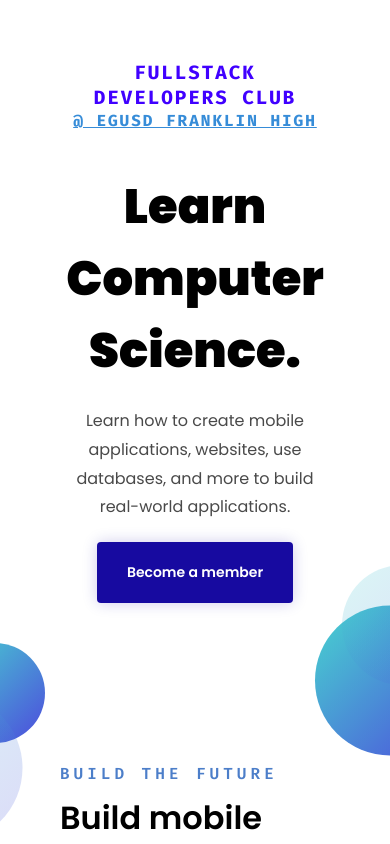
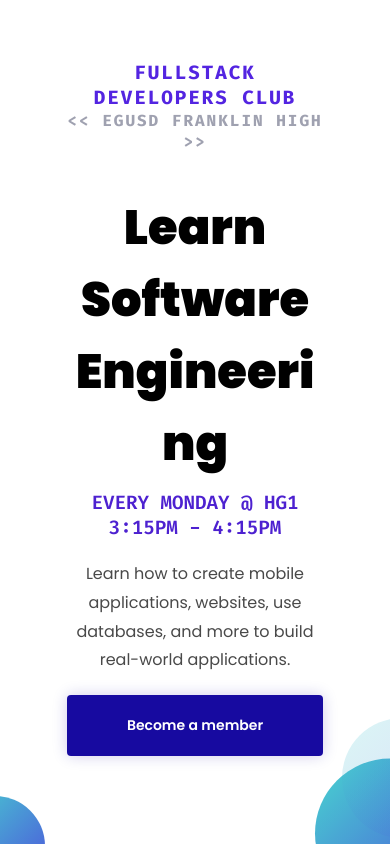
Before and after one commit to estebangarcia21/fullstack-developers-website, a Next.js app in the folder ui/: page / in a window 390 px wide. Shown: the top 844 px of the page. Built offline with nearby package versions, Linux system fonts and the light colour scheme.

Commit message:
Added responsive features for desktop on index

```diff
--- a/ui/pages/index.tsx
+++ b/ui/pages/index.tsx
@@ -5,6 +5,7 @@
 import Head from 'next/head';
 import Link from 'next/link';
 import styles from 'styles/Index.module.scss';
+import { MEETING_END_TIME, MEETING_START_TIME, MEETING_WEEK_DAY } from './join';
 
 export default function Home() {
   return (
@@ -17,11 +18,15 @@
         <ContentContainer>
           <h1 className={styles.clubName}>FULLSTACK DEVELOPERS CLUB</h1>
           <a href="https://frhs.egusd.net/" className={styles.schoolName}>
-            @ EGUSD Franklin High
+            {'<< EGUSD Franklin High >>'}
           </a>
 
           <header className={styles.pageHeader}>
-            <h1>Learn Computer Science.</h1>
+            <h1>Learn Software Engineering</h1>
+            <h2>
+              Every {MEETING_WEEK_DAY} @ HG1 {MEETING_START_TIME} -{' '}
+              {MEETING_END_TIME}
+            </h2>
 
             <p>
               Learn how to create mobile applications, websites, use databases,
--- a/ui/styles/Index.module.scss
+++ b/ui/styles/Index.module.scss
@@ -30,7 +30,7 @@
   font-weight: 800;
   text-transform: uppercase;
   font-family: $font-mono;
-  color: rgb(64, 0, 255);
+  color: rgb(83, 36, 225);
 }
 
 .schoolName {
@@ -42,14 +42,13 @@
   margin-bottom: 40px;
   font-weight: 800;
   text-transform: uppercase;
-  text-decoration: underline;
   font-family: $font-mono;
-  color: rgb(54, 140, 216);
+  color: rgb(159, 161, 176);
   cursor: pointer;
   transition: all 0.1s ease-in-out;
 
   &:hover {
-    color: rgb(88, 194, 236);
+    color: rgb(116, 219, 197);
   }
 }
 
@@ -80,10 +79,22 @@
     font-size: 3em;
     font-weight: 900;
     margin-bottom: 0;
+    overflow-wrap: break-word;
 
     @include medium-screen() {
       font-size: 4em;
     }
+  }
+
+  > h2 {
+    font-size: 1.2em;
+    font-weight: 600;
+    margin-top: 0;
+    margin-bottom: 0;
+    color: #4d21d0;
+    margin-top: 10px;
+    font-family: $font-mono;
+    text-transform: uppercase;
   }
 
   > p {
@@ -93,7 +104,7 @@
     line-height: 1.8;
     margin-top: 5px;
     color: #494949;
-    margin: 20px 0;
+    margin: 20px 0px;
 
     @include medium-screen() {
       font-size: 1.5em;
@@ -102,6 +113,7 @@
 
   .joinButton {
     @include button($theme-color-a);
+    padding: 20px 60px;
 
     &:hover {
       background-color: $theme-color-b;
@@ -271,7 +283,7 @@
   }
 
   @include extra-large-screen() {
-    padding-bottom: 250px;
+    padding-bottom: 350px;
   }
 
   h3 {
--- a/ui/styles/pages/Join.module.scss
+++ b/ui/styles/pages/Join.module.scss
@@ -21,11 +21,7 @@
 
 .container {
   min-height: 100vh;
-  background-image: linear-gradient(
-    to bottom,
-    rgb(92, 75, 202),
-    rgb(62, 62, 173)
-  );
+  background-image: linear-gradient(to bottom, #4d21d0, #4721d0);
 
   padding-top: 40px;
   @include medium-screen() {
@@ -59,6 +55,6 @@
   }
 
   .discordButton {
-    @include button(rgb(40, 214, 139));
+    @include button(rgb(19, 208, 136));
   }
 }
```
